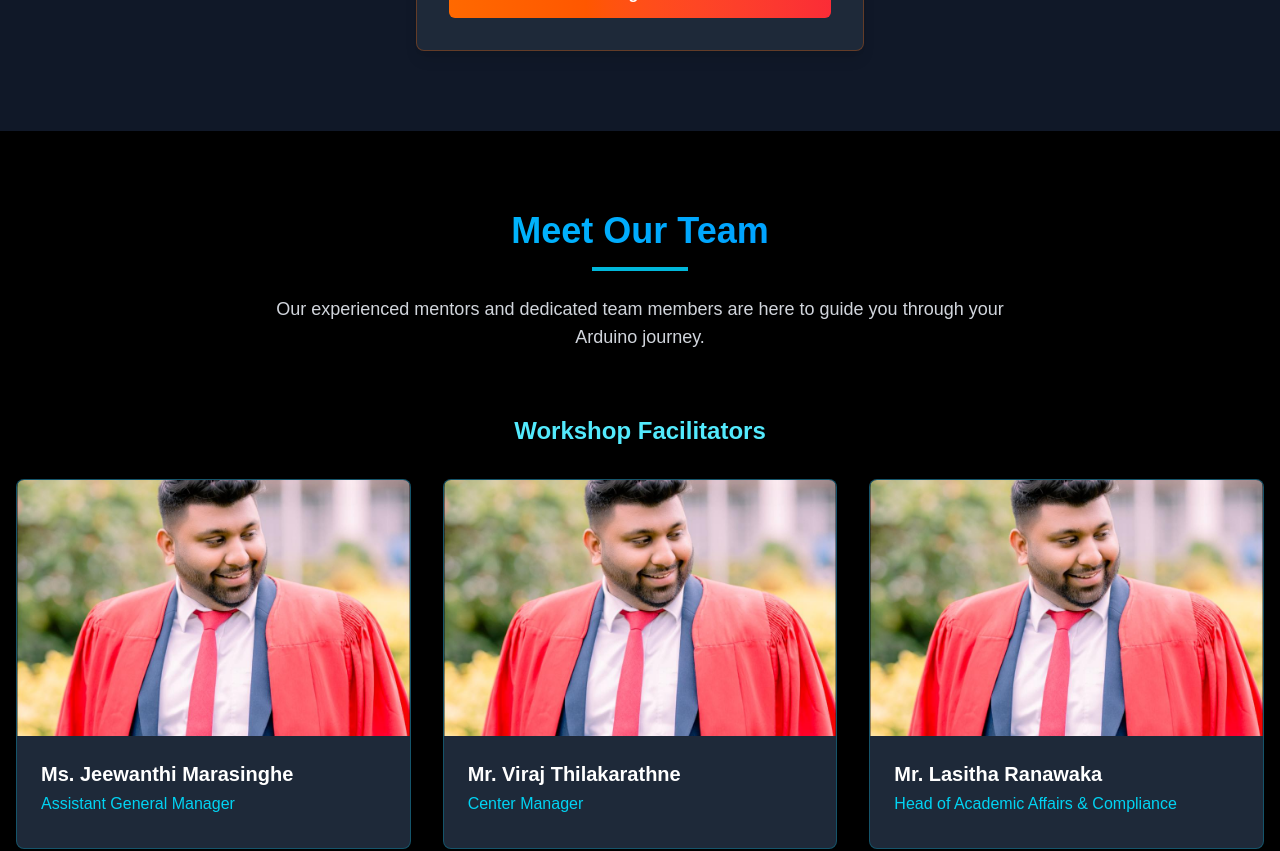
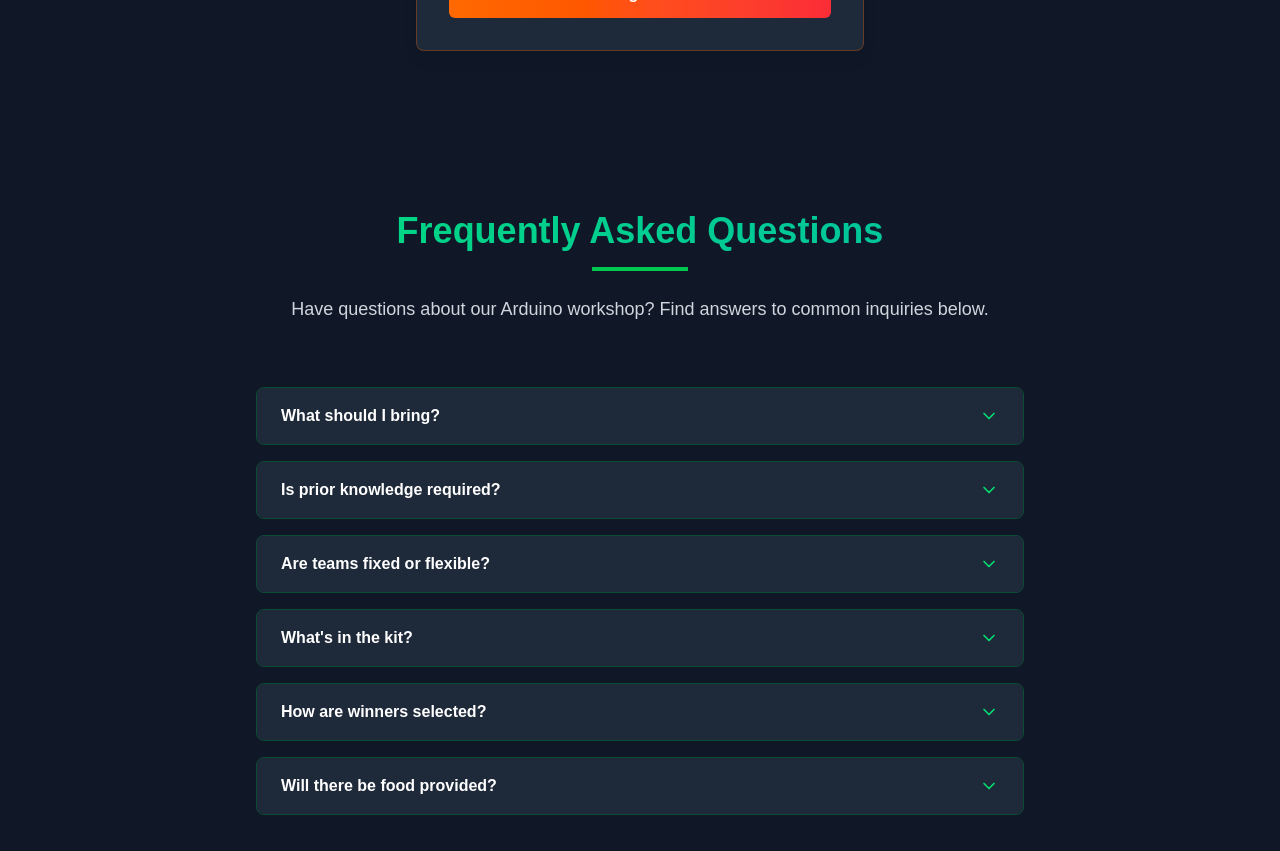
Before and after one commit to dshnz29/arduinoworkshop, a Next.js app in the folder arduino/: page / in a window 1280 px wide. Shown: the part 5560-6411 px from the top of the page. Built offline with nearby package versions, Linux system fonts and the light colour scheme.

Commit message:
Update page.js

```diff
--- a/arduino/app/page.js
+++ b/arduino/app/page.js
@@ -19,7 +19,7 @@ export default function Home() {
       <HighlightsSection />
       <QuizSection />
       <RegistrationSection />
-      <TeamSection />
+      {/* <TeamSection /> */}
       <FAQSection />
       <ContactSection />
       <Footer />
```
